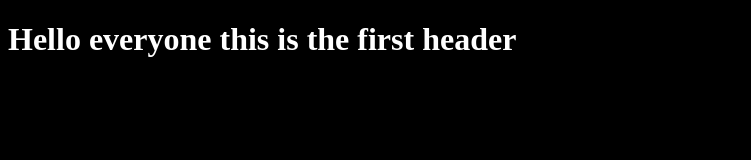
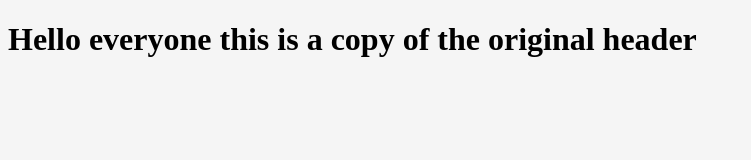
Before and after one commit to megyya/practising, a plain HTML site: page index.html in a window 1280 px wide. Shown: the whole page, without its empty margins (0-751 px from the left). Drawn offline with Linux system fonts and the light colour scheme.

Commit message:
created a branch of the main project (practising)

```diff
--- a/app.js
+++ b/app.js
@@ -1 +1 @@
-alert("hello everyone :D");
+alert("hello everyone this is a copy of the main webpage :D");
--- a/index.html
+++ b/index.html
@@ -10,7 +10,7 @@
 </head>
 
 <body>
-    <h1>Hello everyone this is the first header</h1>
+    <h1>Hello everyone this is a copy of the original header</h1>
 
     <script src='app.js'>
     </script>
--- a/style.css
+++ b/style.css
@@ -1,7 +1,7 @@
 h1 {
-    color: white;
+    color: black;
 }
 
 body {
-    background-color: black;
+    background-color: whitesmoke;
 }
```
